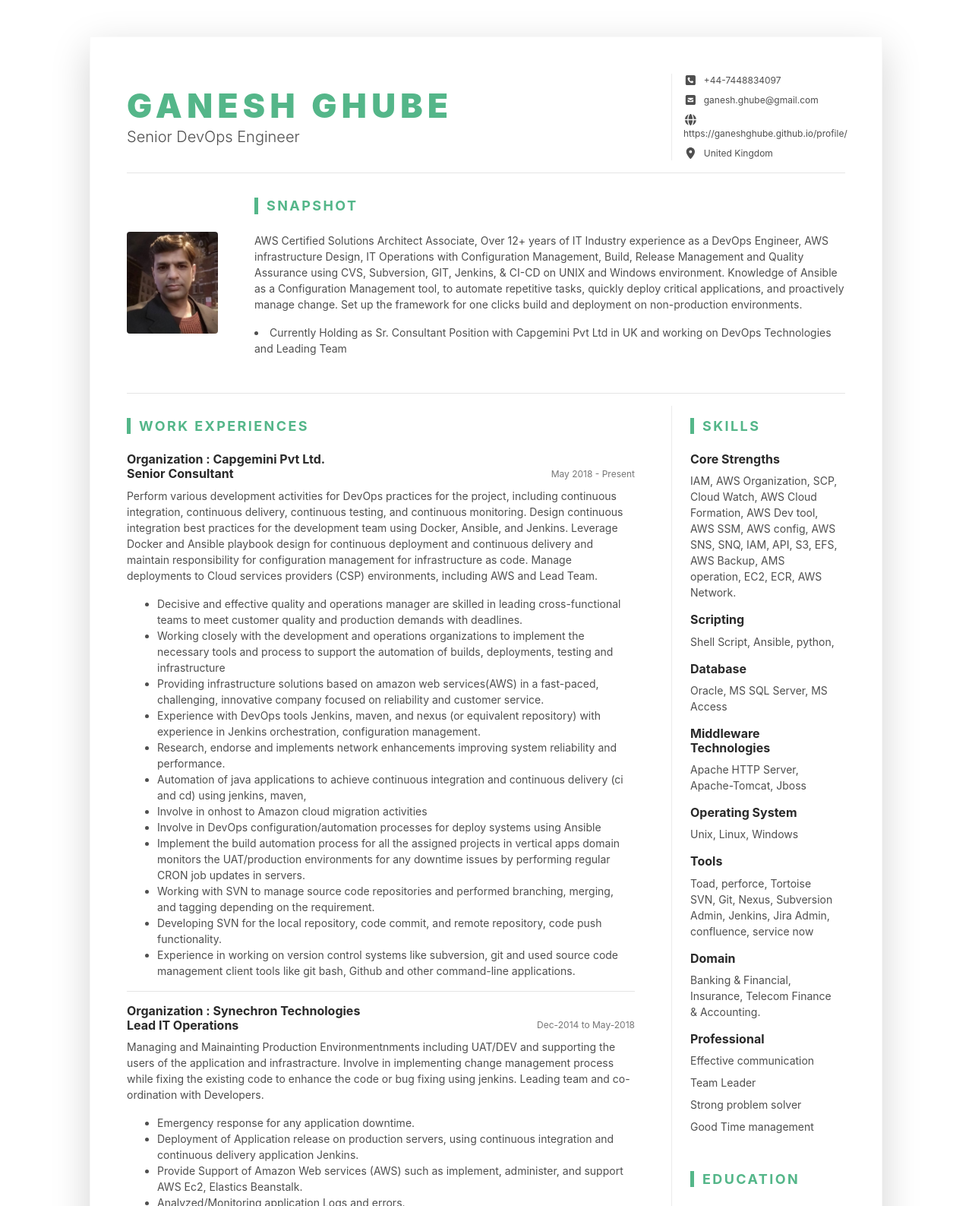
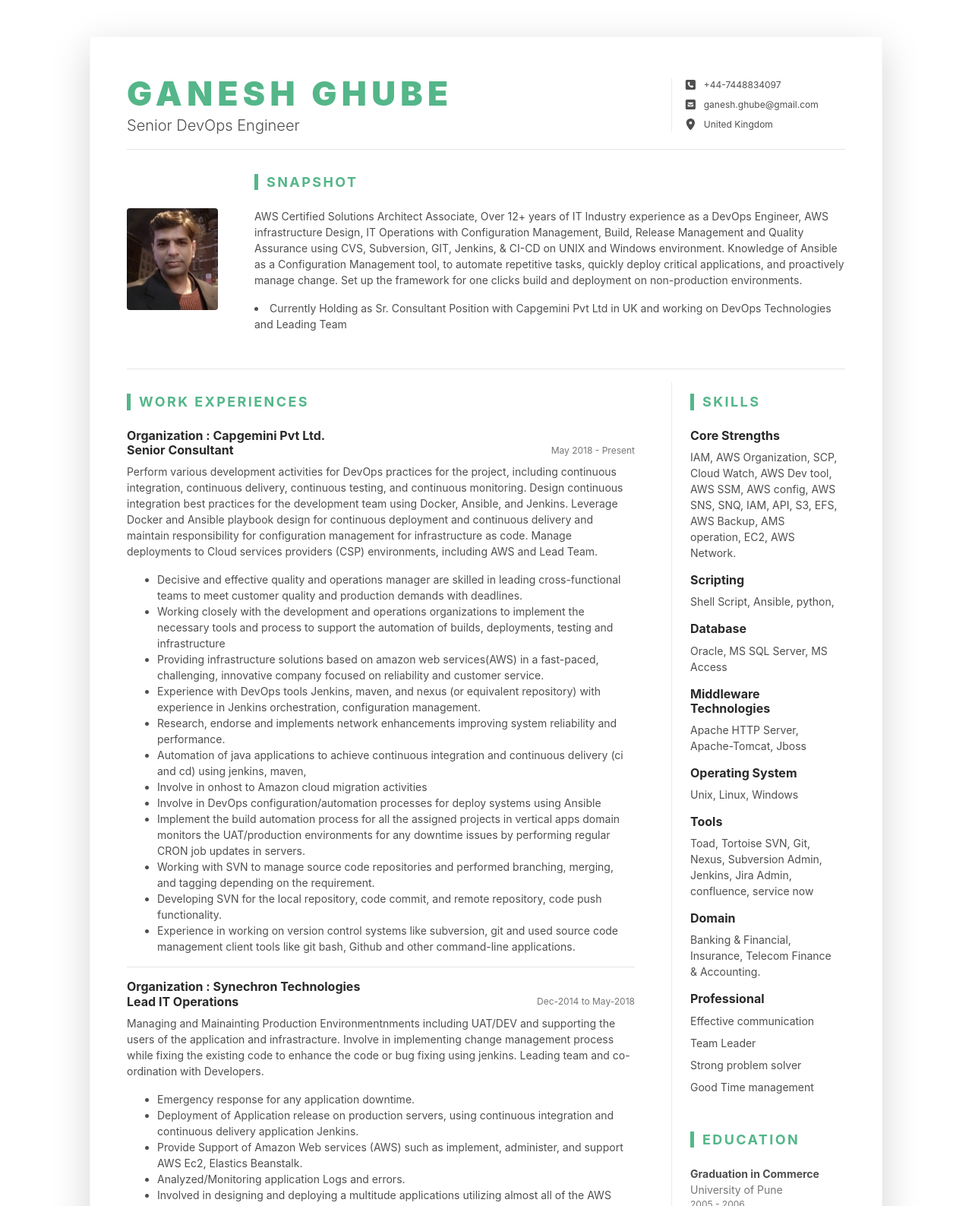
Before and after one commit to ganeshghube/profile, a plain HTML site: page index.html in a window 1280 px wide. Shown: the top 1587 px of the page at 76% size. Drawn offline with Linux system fonts and the light colour scheme.

Commit message:
Update
update

```diff
--- a/index.html
+++ b/index.html
@@ -39,7 +39,7 @@
 							<ul class="list-unstyled mb-0">
 								<li class="mb-2"><i class="fas fa-phone-square fa-fw fa-lg mr-2 "></i><a class="resume-link" href="tel:#">+44-7448834097</a></li>
 								<li class="mb-2"><i class="fas fa-envelope-square fa-fw fa-lg mr-2"></i><a class="resume-link" href="mailto:#">ganesh.ghube@gmail.com</a></li>
-								<li class="mb-2"><i class="fas fa-globe fa-fw fa-lg mr-2"></i><a class="resume-link" href="#">https://ganeshghube.github.io/profile/</a></li>
+								<!--<li class="mb-2"><i class="fas fa-globe fa-fw fa-lg mr-2"></i><a class="resume-link" href="#">https://ganeshghube.github.io/profile/</a></li> -->
 								<li class="mb-0"><i class="fas fa-map-marker-alt fa-fw fa-lg mr-2"></i>United Kingdom</li>
 
 							</ul>
@@ -234,7 +234,7 @@
 								<div class="item">
 									<h4 class="item-title">Core Strengths</h4>
 									<ul class="list-unstyled resume-skills-list">
-										<li class="mb-2">IAM, AWS Organization, SCP, Cloud Watch, AWS Cloud Formation, AWS Dev tool, AWS SSM, AWS config, AWS SNS, SNQ, IAM, API, S3, EFS, AWS Backup, AMS operation, EC2, ECR, AWS Network.</li>
+										<li class="mb-2">IAM, AWS Organization, SCP, Cloud Watch, AWS Dev tool, AWS SSM, AWS config, AWS SNS, SNQ, IAM, API, S3, EFS, AWS Backup, AMS operation, EC2, AWS Network.</li>
 										</ul>
 									</div><!--//item-->
 									<div class="item">
@@ -264,7 +264,7 @@
 									<div class="item">
 										<h4 class="item-title">Tools</h4>
 										<ul class="list-unstyled resume-skills-list">
-											<li class="mb-2">Toad, perforce, Tortoise SVN, Git, Nexus, Subversion Admin, Jenkins, Jira Admin, confluence, service now</li>
+											<li class="mb-2">Toad, Tortoise SVN, Git, Nexus, Subversion Admin, Jenkins, Jira Admin, confluence, service now</li>
 											</ul>
 									</div><!--//item-->
 									<div class="item">
```
